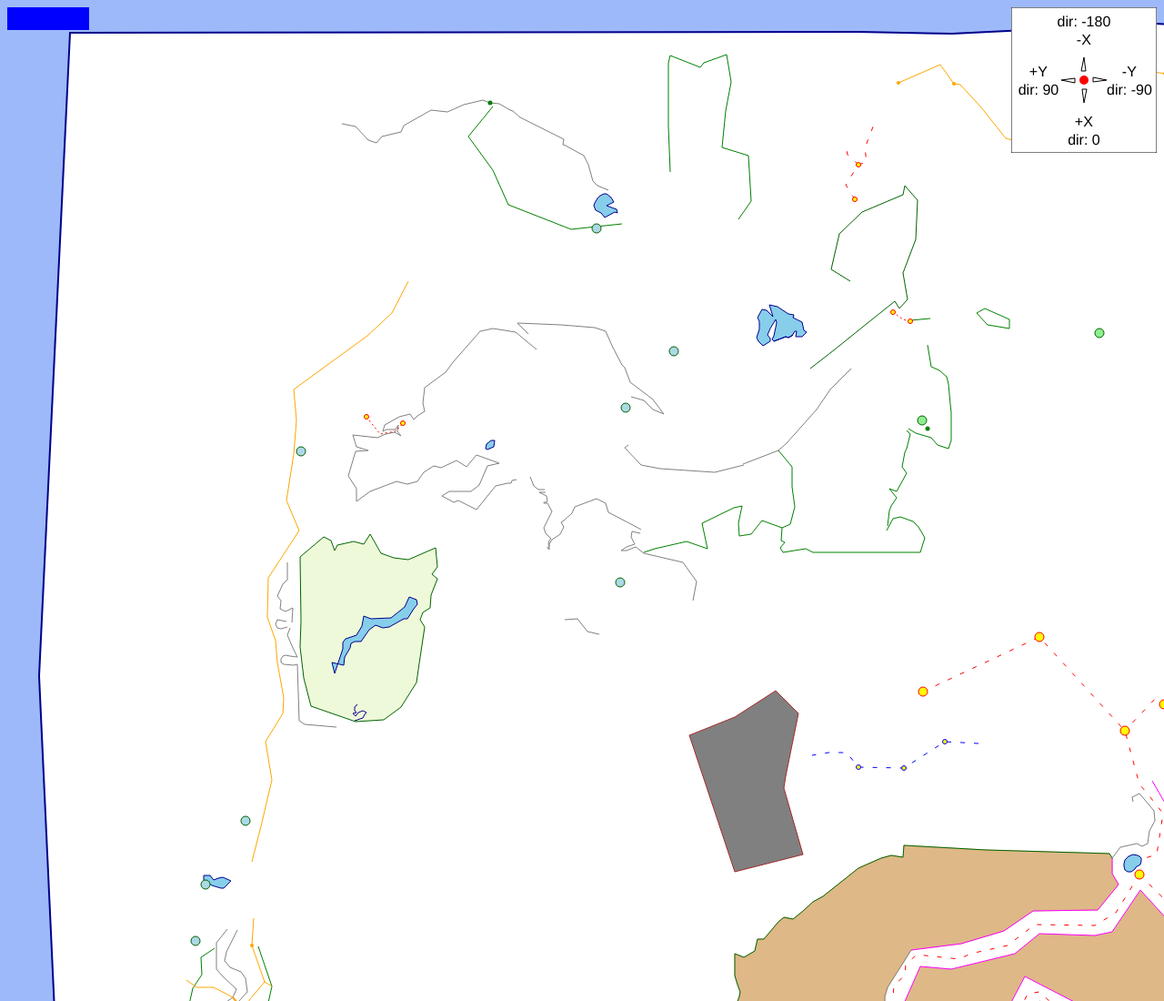
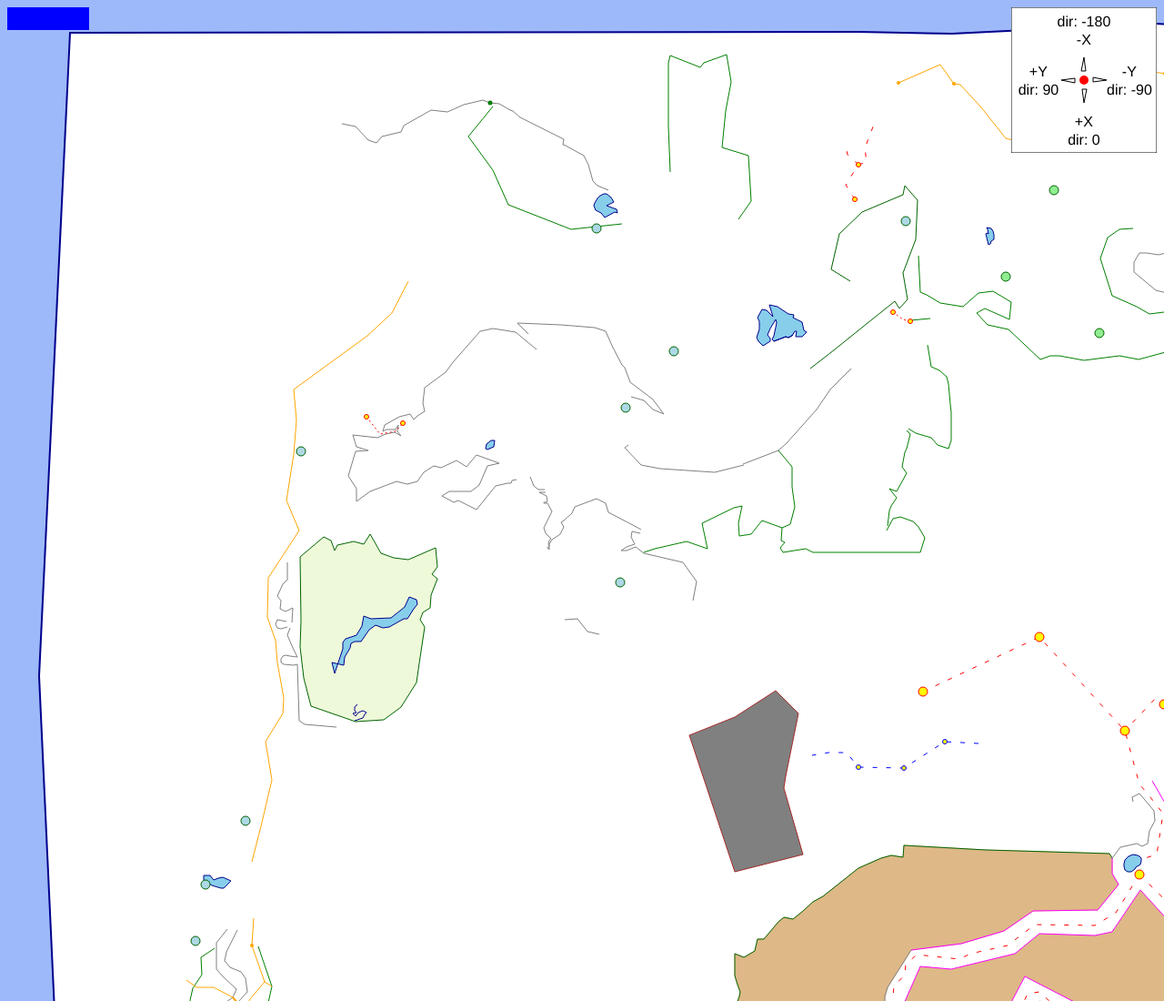
Before and after one commit to ariovistus/v4map, a plain HTML site: page index.html in a window 1280 px wide. Shown: the top 1100 px of the page at 91% size. Drawn offline with Linux system fonts and the light colour scheme.

Commit message:
found some lakes

```diff
--- a/index.html
+++ b/index.html
@@ -64,20 +64,24 @@
                 [732, -200],
                 [-312, 477],
                 [-570, -510],
-                [-576, -518],
+                //[-576, -518],
                 [-168, 126],
                 [94, 538],
+                [-739, -503],
+                [-565, -188],
             ];
 
             var forage_plants = [
-                [-346, -206],
                 [-442, -401],
+                [-706, -509],
+                [-730, -440],
+                [-599, -351],
+                [-504, -298],
             ];
 
 
             var random_forest_edges = [
                 [-695, 269],
-                [-337, -212],
                 [479, -26],
             ];
 
@@ -181,6 +185,9 @@
                 drawPath(svg, sw_canyon_edge2);
                 drawPath(svg, sw_bridge);
                 drawPath(svg, iits_cliff2);
+                drawPath(svg, ne_hill);
+                drawPath(svg, ne_hill2);
+                drawPath(svg, ne_hill3);
                 drawPath(svg, cactus_lake);
                 drawPath(svg, box_lake_cliffs);
                 drawPath(svg, forest_sw_edge1);
@@ -224,7 +231,10 @@
                 drawPath(svg, blue_lake);
                 drawPath(svg, soap_lake);
                 drawPath(svg, z_lake);
+                drawPath(svg, y_lake);
+                drawPath(svg, x_lake);
                 drawPath(svg, dryo_forest);
+                drawPath(svg, dryo_forest_3);
                 drawPath(svg, ne_road1 );
                 drawPath(svg, ne_road2 );
                 drawPath(svg, iits_redwood_forest_s );
--- a/northeast.js
+++ b/northeast.js
@@ -9,6 +9,42 @@ var z_lake = {
         [-748, -559],
         [-750, -556],
         [-750, -554],
+    ],
+    fill: "skyblue",
+    stroke: {color: 'darkblue', width: '1px'}
+};
+
+var y_lake = {
+    title: "Y Lake",
+    world_coords: [
+        [-551, -276],
+        [-539, -279],
+        [-540, -281],
+        [-543, -282],
+        [-545, -285],
+        [-550, -285],
+        [-554, -284],
+        [-557, -282],
+        [-558, -277],
+        [-556, -278],
+        [-551, -279],
+        [-552, -277],
+        [-551, -276],
+    ],
+    fill: "skyblue",
+    stroke: {color: 'darkblue', width: '1px'}
+};
+
+var x_lake = {
+    title: "X Lake",
+    world_coords: [
+        [-568, -515],
+        [-577, -515],
+        [-579, -517],
+        [-578, -521],
+        [-572, -520],
+        [-569, -517],
+        [-568, -515],
     ],
     fill: "skyblue",
     stroke: {color: 'darkblue', width: '1px'}
@@ -96,16 +132,47 @@ var dryo_forest = {
     stroke: {color: 'green', width: '1px'}
 };
 
-
-var dryo_grove1 = {
+var dryo_forest_3 = {
     world_coords: [
+        [-417, -347],
+        [-413, -336],
+        [-446, -301],
         [-451, -278],
         [-464, -266],
         [-469, -275],
         [-457, -302],
-        [-447, -302],
-        [-451, -278],
+        [-476, -304],
+        [-488, -284],
+        [-486, -268],
+        [-471, -251],
+        [-475, -226],
+        [-484, -211],
+        [-487, -204],
+        [-527, -202],
 
+    ],
+    fill: "none",
+    stroke: {color: 'green', width: '1px'}
+};
+
+
+var dryo_grove1 = {
+    world_coords: [
+        [-557, -438],
+        [-556, -423],
+        [-547, -410],
+        [-524, -402],
+        [-483, -415],
+        [-471, -442],
+        [-463, -456],
+        [-466, -480],
+        [-438, -500],
+        [-426, -492],
+        [-413, -444],
+        [-417, -423],
+        [-412, -384],
+        [-417, -357],
+        [-417, -347],
     ],
     fill: "none",
     stroke: {color: 'green', width: '1px'}
@@ -167,3 +234,74 @@ var edge_zany3 = {
     fill: "none",
     stroke: {color: 'green', width: '1px'}
 };
+
+
+var ne_hill = {
+    world_coords: [
+        [-691, -580],
+        [-678, -562],
+        [-657, -552],
+        [-635, -545],
+        [-616, -545],
+        [-597, -543],
+        [-589, -544],
+        [-571, -543],
+        [-545, -544],
+        [-533, -532],
+        [-528, -516],
+        [-529, -508],
+        [-529, -494],
+        [-531, -478],
+        [-528, -466],
+        [-530, -453],
+        [-530, -445],
+        [-520, -439],
+        [-509, -439],
+        [-489, -463],
+        [-487, -471],
+        [-487, -491],
+        [-492, -527],
+        [-497, -543],
+        [-511, -562],
+        [-522, -565],
+        [-532, -568],
+        [-540, -571],
+        [-565, -580],
+        [-589, -587],
+        [-616, -589],
+        [-657, -601],
+    ],
+    fill: "none",
+    stroke: {color: 'gray', width: '1px'}
+};
+
+var ne_hill2 = {
+    world_coords: [
+        [-722, -509],
+        [-717, -499],
+        [-718, -488],
+        [-726, -489],
+        [-733, -495],
+        [-738, -511],
+        [-737, -519],
+        [-732, -525],
+        [-716, -526],
+        [-706, -516],
+        [-717, -508],
+        [-722, -509],
+    ],
+    fill: "none",
+    stroke: {color: 'gray', width: '1px'}
+};
+
+var ne_hill3 = {
+    world_coords: [
+
+    ],
+    fill: "none",
+    stroke: {color: 'gray', width: '1px'}
+};
+
+
+//food!
+// blue plants
```
